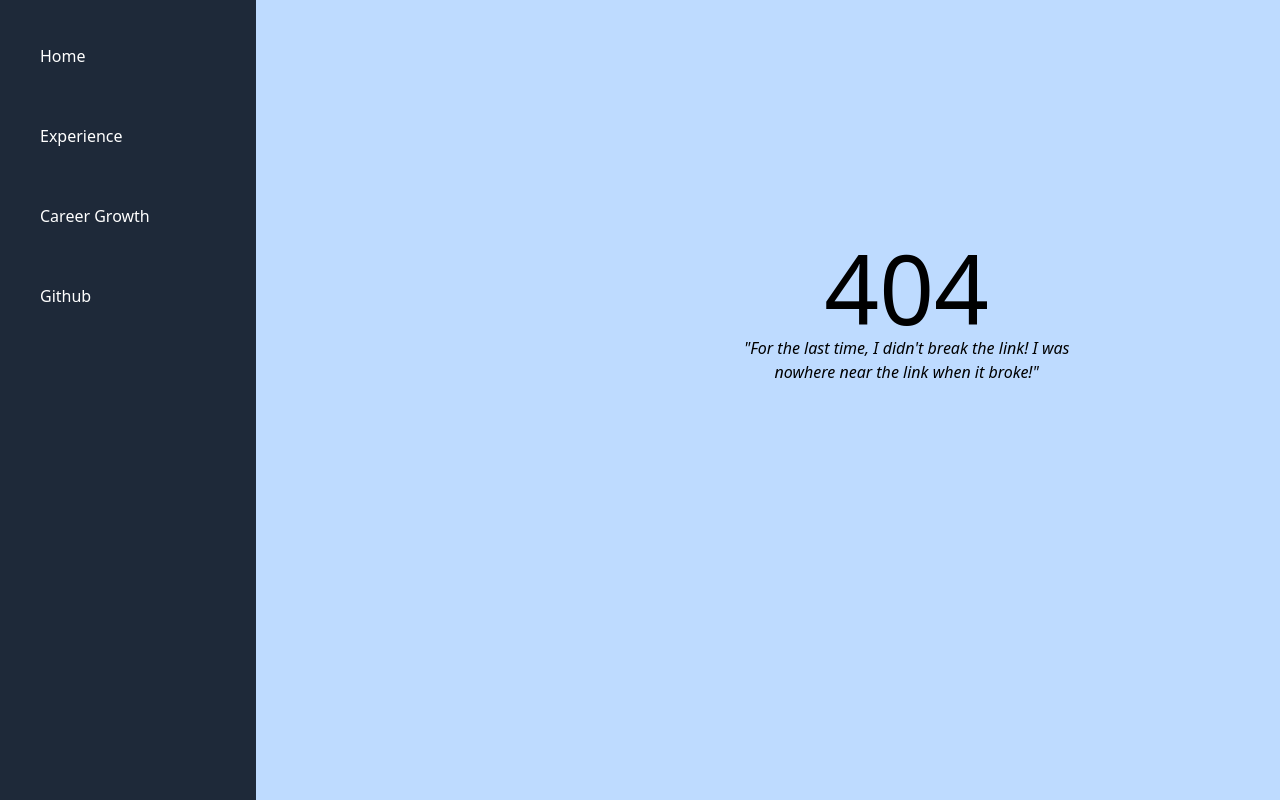
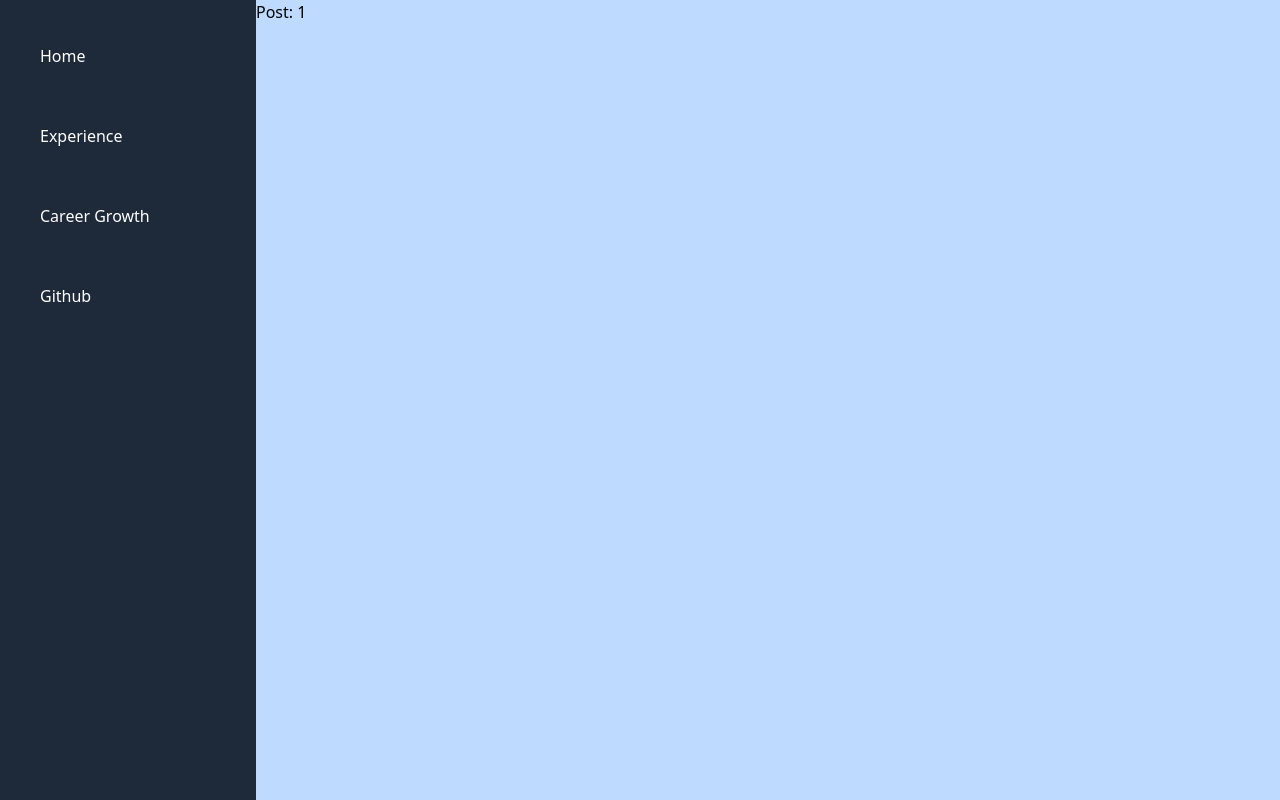
Before and after one commit to JakeShaw26/nextjs-portfolio, a Next.js app: page /github/repositories/1 in a window 1280 px wide. Before the commit this address had no page. Built offline with nearby package versions, Linux system fonts and the light colour scheme.

Commit message:
utilised params and dynamic paths to get repo ids

```diff
--- /dev/null
+++ b/src/app/github/repositories/[id]/page.tsx
@@ -0,0 +1,9 @@
+"use client";
+
+import { useParams } from "next/navigation";
+
+export default function IndividualRepository() {
+  const { id } = useParams();
+
+  return <p>Post: {id}</p>;
+}
--- /dev/null
+++ b/src/components/GitHubRepo.tsx
@@ -0,0 +1,10 @@
+import GithubRepo from "@/types/github-repo";
+import Link from "next/link";
+
+export const GitHubRepo = ({ repo }: { repo: GithubRepo }) => {
+  return (
+    <div className="bg-gray-400 p-2 m-6 h-fit rounded-md flex-1">
+      <Link href={`/github/repositories/${repo.id}`}>{repo.name}</Link>
+    </div>
+  );
+};
```
